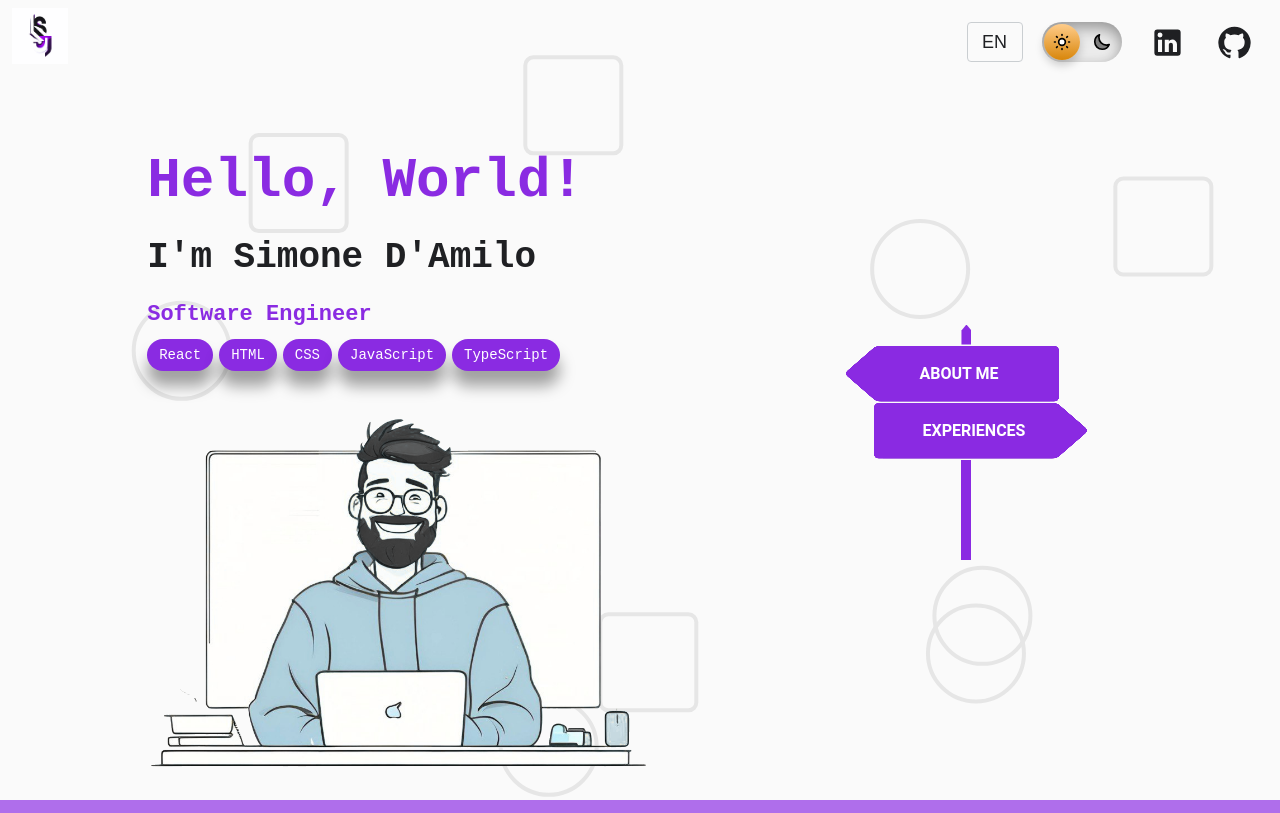
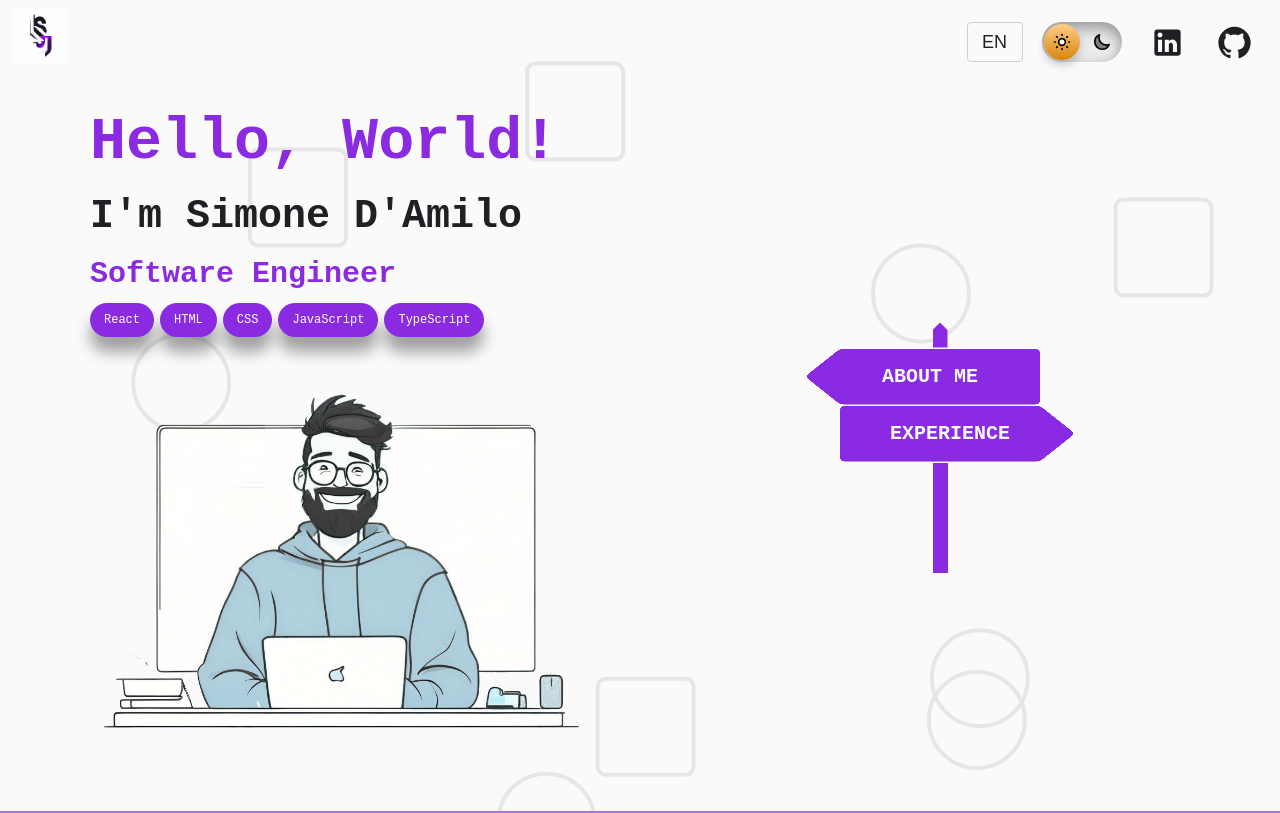
Before and after one commit to simodamilo/my-website, a React (Create React App) app: page / in a window 1280 px wide. Shown: the top 813 px of the page. Built offline with nearby package versions, Linux system fonts and the light colour scheme.

Commit message:
Homepage

```diff
--- a/src/App.tsx
+++ b/src/App.tsx
@@ -50,9 +50,9 @@ function App() {
 				</Routes>
 			</AnimatePresence>
 			<Footer/>
-			{element && width < 768 && <BottomBar/>}
+			{element && width <= 751 && <BottomBar/>}
 
-			{element && width > 1200 && [...Array(width > 1200 ? 10 : 4)].map((e, i) =>
+			{element && width > 751 && [...Array(width > 1200 ? 10 : 4)].map((e, i) =>
 				<BackgroundSymbol
 					initPosX={Math.random() * (element!.clientWidth-100) + 1}
 					initPosY={Math.random() * (element!.clientHeight-100)}
--- a/src/components/footer/Footer.module.css
+++ b/src/components/footer/Footer.module.css
@@ -3,3 +3,9 @@
   height: 150px;
   background-color: var(--footer-color);
 }
+
+@media only screen and (max-width: 768px) {
+  .footer {
+    margin-bottom: 70px;
+  }
+}
--- a/src/components/main-title/MainTitle.module.css
+++ b/src/components/main-title/MainTitle.module.css
@@ -1,25 +1,7 @@
 .mainTitle {
-  font-size: 64px;
+  font-size: 3em;
   font-weight: 900;
   font-family: var(--font-family);
   color: var(--primary-color);
   text-align: left;
 }
-
-@media only screen and (max-width: 2400px) {
-  .mainTitle {
-    font-size: 56px;
-  }
-}
-
-@media only screen and (max-width: 1200px) {
-  .mainTitle {
-    font-size: 36px;
-  }
-}
-
-@media only screen and (max-width: 600px) {
-  .mainTitle {
-    font-size: 16px;
-  }
-}
--- a/src/components/navigation-button/NavigationButton.module.css
+++ b/src/components/navigation-button/NavigationButton.module.css
@@ -1,15 +1,16 @@
-@import '../../utils/global.css';
-
 .rightArrow {
-  /*clip-path: polygon(0% 0%, 15% 2%, 30% 0%, 45% 3%, 60% 2%, 85% 0%, 92% 25%, 100% 50%, 95% 70%, 85% 100%, 65% 98%, 50% 99%, 30% 97%, 0% 100%, 2% 60%, 0% 50%, 3% 20%);*/
   clip-path: polygon(0% 0%, 85% 0%,100% 50%, 85% 100%, 0% 100%, 0% 50%);
   padding-right: 15px;
 }
 
 .leftArrow {
-  /*clip-path: polygon(15% 0%, 30% 2%, 50% 0%, 65% 3%, 83% 1%, 100% 0%, 98% 30%, 100% 50%, 97% 75%, 100% 100%, 80% 98%, 70% 100%, 50% 97%, 25% 99%, 15% 100%, 7% 75%, 0% 50%, 7% 30%);*/
   clip-path: polygon(15% 0%, 100% 0%, 100% 100%, 15% 100%, 0% 50%);
   padding-left: 15px;
+}
+
+.boxParent {
+  filter: url('#flt_tag');
+  width: 235px;
 }
 
 .btn {
@@ -17,14 +18,9 @@
   display: flex;
   justify-content: center;
   align-items: center;
-  width: 200px;
+  width: 220px;
   height: 56px;
   background-color: var(--primary-color);
-  box-shadow: 0 4px 8px 0 rgba(0,0,0,0.2);
-  transition: 0.3s;
-  /*background-image: url('../../assets/woodDark.png');
-  background-repeat: no-repeat;
-  background-size: 300px 100px;*/
 }
 
 .navLink {
@@ -32,10 +28,11 @@
 }
 
 .btnLabel {
-  color: white;
+  color: var(--white-color);
   text-transform: uppercase;
+  font-size: 20px;
   font-weight: 600;
-  font-family: 'roboto';
+  font-family: var(--font-family);
 }
 
 .fltSvg {
@@ -44,22 +41,3 @@
   width: 0px;
   height: 0px;
 }
-
-.boxParent {
-  filter: url('#flt_tag');
-  width: 215px;
-}
-
-@media only screen and (max-width: 600px) {
-  .btn {
-    width: 120px;
-  }
-
-  .btnLabel {
-    font-size: 12px;
-  }
-
-  .boxParent {
-    width: 135px;
-  }
-}
--- a/src/components/text-main-block/TextMainBlock.module.css
+++ b/src/components/text-main-block/TextMainBlock.module.css
@@ -3,25 +3,24 @@
   flex-direction: column;
   text-align: center;
   justify-content: center;
-  width: 80%;
-  max-width: 600px;
+  width: 500px;
 }
 
 .subtitle {
-  font-size: 44px;
+  font-size: 2em;
   color: var(--secondary-color);
   font-family: var(--font-family);
   text-align: left;
-  margin: 24px 0px 0px 0px;
+  margin: 18px 0px 0px 0px;
 }
 
 .p1 {
-  font-size: 26px;
+  font-size: 1.5em;
   color: var(--primary-color);
   font-family: var(--font-family);
   text-align: left;
   font-weight: bold;
-  margin: 24px 0px 0px 0px;
+  margin: 18px 0px 0px 0px;
 }
 
 .skillContainer {
@@ -35,48 +34,29 @@
   font-family: var(--font-family);
   border-radius: 21px;
   box-shadow: 0 15px 15px rgba(0,0,0,.36);
-  font-size: 18px;
+  font-size: 12px;
   padding: 10px 14px;
   margin-right: 6px;
   margin-top: 12px;
   text-align: center;
 }
 
-@media only screen and (max-width: 2400px) {
-  .subtitle {
-    font-size: 36px;
+@media only screen and (max-width: 959px) {
+  .content {
+    max-width: 400px;
   }
 
-  .p1 {
-    font-size: 22px;
-  }
-
-  .skill {
-    font-size: 14px;
-    padding: 8px 12px;
+  .subtitle, .p1 {
+    margin-top: 14px;
   }
 }
 
-@media only screen and (max-width: 1200px) {
-
-}
-
-@media only screen and (max-width: 600px) {
+@media only screen and (max-width: 768px) {
   .content {
     width: calc(100% - 24px);
   }
 
-  .subtitle {
-    font-size: 28px;
-  }
-
-  .par1 {
-    font-size: 18px;
-  }
-
-  .skill {
-    font-size: 12px;
-    border-radius: 21px;
-    padding: 8px 8px;
+  .subtitle, .p1 {
+    margin-top: 10px;
   }
 }
--- a/src/pages/about/About.module.css
+++ b/src/pages/about/About.module.css
@@ -1,11 +1,20 @@
-.aboutContainer {
-  padding: 24px;
-  padding-top: 108px;
-  margin-top: 84px;
-  height: calc(100vh - 216px);
+.main {
+  display: flex;
+  justify-content: center;
 }
 
-.navBtnAbout {
+.aboutContainer {
+  width: 100%;
+  max-width: 1200px;
+  display: flex;
+  flex-direction: column;
+  padding: 24px;
+  margin-top: 84px;
+  min-height: calc(100vh - 132px);
+  height: 100%;
+}
+
+.navBtn {
   width: 100%;
   display: flex;
   justify-content: end;
--- a/src/pages/about/About.tsx
+++ b/src/pages/about/About.tsx
@@ -1,16 +1,23 @@
 import style from './About.module.css';
 import { motion } from "framer-motion";
-import BackgroundSymbol from '../../components/background-symbol/BackgroundSymbol';
+import { useTranslation } from "react-i18next";
+import NavigationButton from '../../components/navigation-button/NavigationButton';
 
 function About() {
+	const { t } = useTranslation();
+
 	return (
 		<motion.main
 			initial={{ x: '-100vh', opacity: 0 }}
 			animate={{ x: '0vh', opacity: 1 }}
 			exit={{ x: '-100vh', opacity: 0 }}
 			transition={{ duration: 0.5 }}
+			className={style.main}
 		>
 			<div className={style.aboutContainer}>
+				<div className={style.navBtn}>
+					<NavigationButton label={t('about.homepage')} direction='right' to='/'/>
+				</div>
 				<p>copy</p>
       </div>
 		</motion.main>
--- a/src/pages/homepages/Homepage.module.css
+++ b/src/pages/homepages/Homepage.module.css
@@ -1,25 +1,29 @@
-html {
-  overflow-x: hidden;
+.main {
+  display: flex;
+  justify-content: center;
 }
 
 .homepageContainer {
+  width: 100%;
+  max-width: 1200px;
   display: flex;
   padding: 24px;
   margin-top: 84px;
-  height: calc(100vh - 132px);
+  min-height: calc(100vh - 132px);
+  height: 100%;
 }
 
 .firstColumn {
-  width: 66%;
-  height: 100%;
+  width: 50%;
   display: flex;
   justify-content: center;
   align-items: start;
+  flex-direction: column;
 }
 
 .textModuleContainer {
   display: flex;
-  width: 50%;
+  width: 100%;
   height: 100%;
   justify-content: center;
   align-items: center;
@@ -27,33 +31,39 @@ html {
 
 .imgContainer {
   display: flex;
-  width: 50%;
+  width: 100%;
   height: 100%;
   justify-content: center;
   align-items: center;
 }
 
 .mainImg {
-  width: 500px;
+  width: 480px;
   height: fit-content;
+  margin-top: 50px;
+  margin-bottom: 50px;
 }
 
 .secondColumn {
-  width: 33%;
-  height: 100%;
+  width: 50%;
   display: flex;
   flex-direction: column;
   justify-content: space-around;
 }
 
+.navigationContainer {
+  margin-top: 50px;
+  margin-bottom: 50px;
+}
+
 .navBtn1 {
-  padding-right: 30px;
+  padding-right: 35px;
   display: flex;
   justify-content: center;
 }
 
 .navBtn2 {
-  padding-left: 30px;
+  padding-left: 35px;
   margin-top: 1px;
   display: flex;
   justify-content: center;
@@ -62,56 +72,36 @@ html {
 .clip1 {
   clip-path: polygon(0% 30%, 50% 0%, 100% 30%, 100% 100%, 0% 100%);
   background-color: var(--primary-color);
-  width: 10px;
-  height: 20px;
+  width: 15px;
+  height: 25px;
   margin: 0px auto;
   margin-bottom: 1px;
 }
 
 .clip2 {
   background-color: var(--primary-color);
-  width: 10px;
-  height: 100px;
+  width: 15px;
+  height: 110px;
   margin: 0px auto;
   margin-top: 1px;
 }
 
-@media only screen and (max-width: 2400px) {
-  .firstColumn {
-    flex-direction: column;
-    width: 50%;
-    padding-left: 10%;
-    align-items: left;
-  }
-
-  .textModuleContainer, .imgContainer {
-    width: 100%;
-    justify-content: start;
-  }
-
-  .secondColumn {
-    width: 33%;
-  }
-}
-
-@media only screen and (max-width: 1200px) {
+@media only screen and (max-width: 959px) {
   .homepageContainer {
     display: block;
     padding-left: 12px;
     padding-right: 12px;
-    width: calc(100% - 24px);
+    min-height: calc(100vh - 282px);
   }
 
   .firstColumn {
     width: 100%;
     height: auto;
     align-items: center;
-    padding-left: 0px;
   }
 
   .mainImg {
-    width: 60%;
-    height: auto;
+    width: 550px;
   }
 
   .secondColumn {
@@ -120,7 +110,11 @@ html {
   }
 }
 
-@media only screen and (max-width: 600px) {
+@media only screen and (max-width: 768px) {
+  .homepageContainer {
+    min-height: calc(100vh - 357px);
+  }
+
   .mainImg {
     width: 90%;
     height: auto;
--- a/src/pages/homepages/Homepage.tsx
+++ b/src/pages/homepages/Homepage.tsx
@@ -1,10 +1,10 @@
 import style from './Homepage.module.css';
-import NavigationButton from '../../components/navigation-button/NavigationButton';
 import { motion } from "framer-motion";
-import mainImage from '../../assets/main-transparent.png';
 import { useState } from 'react';
 import { useTranslation } from "react-i18next";
+import mainImage from '../../assets/main-transparent.png';
 import TextMainBlock from '../../components/text-main-block/TextMainBlock';
+import NavigationButton from '../../components/navigation-button/NavigationButton';
 
 interface HomepageProps {
   width: number;
@@ -20,6 +20,7 @@ function Homepage({ width }: HomepageProps) {
       animate={{ x: '0vh', opacity: 1 }}
       exit={{ x: newPage, opacity: 0 }}
       transition={{ duration: 0.5 }}
+      className={style.main}
     >
       <div className={style.homepageContainer}>
         <div className={style.firstColumn}>
@@ -30,8 +31,8 @@ function Homepage({ width }: HomepageProps) {
             <img alt='' src={mainImage} className={style.mainImg}></img>
           </div>
         </div>
-        {width > 768 && <div className={style.secondColumn}>
-          <div>
+        {width > 751 && <div className={style.secondColumn}>
+          <div className={style.navigationContainer}>
             <div className={style.clip1}></div>
             <div className={style.navBtn1}>
               <NavigationButton label={t('homepage.about-me')} direction='left' to='/about' setNewPage={setNewPage}/>
--- a/src/utils/global.css
+++ b/src/utils/global.css
@@ -9,6 +9,9 @@ body {
 
   --font-family: monospace;
   --footer-color: #af6eeb;
+  --white-color: #fafafa;
+
+  font-size: 20px;
 }
 
 .dark {
@@ -21,7 +24,22 @@ body {
   --navigation-color: #fafafa;
 }
 
-@media only screen and (max-width: 600px) {
+html {
+  overflow-x: hidden;
+}
+
+
+@media only screen and (max-width: 959px) {
+  body {
+    font-size: 16px;
+  }
+}
+
+@media only screen and (max-width: 768px) {
+  body {
+    font-size: 12px;
+  }
+
   .mobile-dnone {
     display: none!important;
   }
--- a/src/utils/i18n/en.json
+++ b/src/utils/i18n/en.json
@@ -4,8 +4,11 @@
       "intro-copy": "I'm Simone D'Amilo",
       "hello-world": "Hello, World!",
       "about-me": "About me",
-      "experiences": "Experiences",
+      "experiences": "Experience",
       "software-eng": "Software Engineer"
+    },
+    "about": {
+      "homepage": "Homepage"
     }
   }
 }
--- a/src/utils/i18n/it.json
+++ b/src/utils/i18n/it.json
@@ -5,7 +5,10 @@
       "hello-world": "Hello, World!",
       "about-me": "Su di me",
       "experiences": "Esperienze",
-      "software-eng": "Ingegnere Informatico"
+      "software-eng": "Software Engineer"
+    },
+    "about": {
+      "homepage": "Homepage"
     }
   }
 }
```
